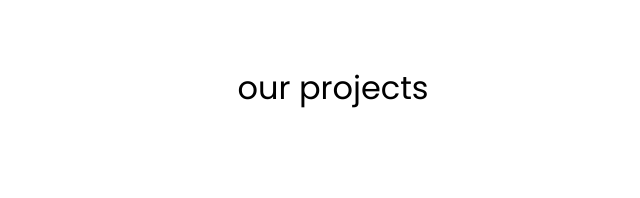
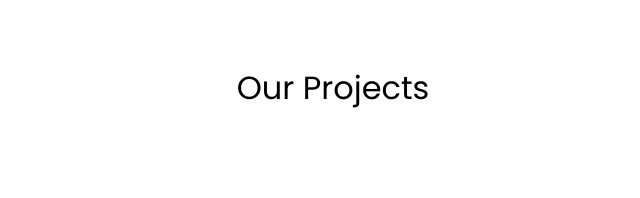
Before and after one commit to dev-rafiu/Buty, a plain HTML site: page index.html in a window 1280 px wide. Shown: the part 1673-1871 px from the top of the page, 307-947 px from the left. Drawn offline with Linux system fonts and the light colour scheme; a script that the page names is missing.

Commit message:
change section title to capitalize

```diff
--- a/index.html
+++ b/index.html
@@ -145,7 +145,7 @@
 
       <section class="projects">
         <div class="center">
-          <h1 class="title">our projects</h1>
+          <h1 class="title">Our Projects</h1>
           <div class="grid">
             <div></div>
             <div></div>
```
